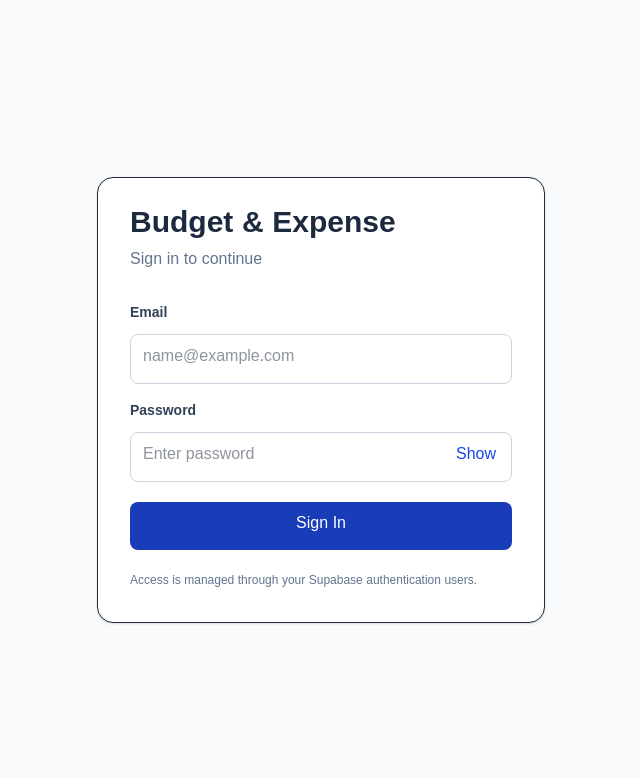
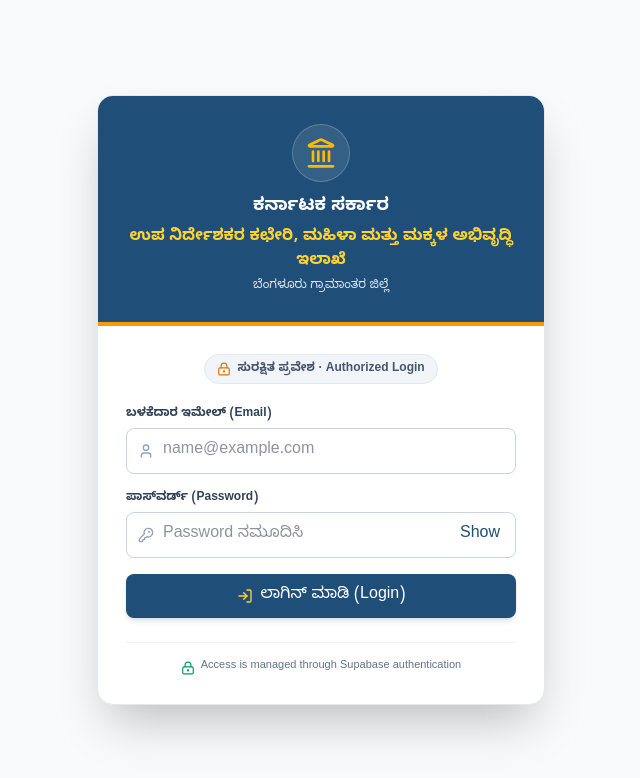
Before and after one commit to manoharbksagar/budget-dashboard, a Next.js app: page /login in a window 1280 px wide. Shown: the top 778 px of the page, without its empty margins (319-959 px from the left). Built offline with nearby package versions, Linux system fonts and the light colour scheme; no server answers.

Commit message:
Redesign login page in government dashboard style

```diff
--- a/app/login/page.tsx
+++ b/app/login/page.tsx
@@ -1,6 +1,17 @@
 'use client'
 
-import { FormEvent, useEffect, useState } from 'react'
+import {
+  FormEvent,
+  useEffect,
+  useState,
+} from 'react'
+import {
+  KeyRound,
+  Landmark,
+  LockKeyhole,
+  LogIn,
+  User,
+} from 'lucide-react'
 import { createClient } from '@/lib/supabase/client'
 
 export default function LoginPage() {
@@ -8,8 +19,10 @@ export default function LoginPage() {
 
   const [email, setEmail] = useState('')
   const [password, setPassword] = useState('')
-  const [showPassword, setShowPassword] = useState(false)
-  const [loading, setLoading] = useState(false)
+  const [showPassword, setShowPassword] =
+    useState(false)
+  const [loading, setLoading] =
+    useState(false)
   const [errorMessage, setErrorMessage] =
     useState('')
 
@@ -22,10 +35,7 @@ export default function LoginPage() {
 
       const claims = claimsData?.claims
 
-      if (
-        mounted &&
-        claims
-      ) {
+      if (mounted && claims) {
         window.location.replace(
           '/dashboard'
         )
@@ -43,19 +53,18 @@ export default function LoginPage() {
     event: FormEvent<HTMLFormElement>
   ) {
     event.preventDefault()
-
     setErrorMessage('')
 
     if (!email.trim()) {
       setErrorMessage(
-        'Enter your email address.'
+        'ಇಮೇಲ್ ವಿಳಾಸವನ್ನು ನಮೂದಿಸಿ.'
       )
       return
     }
 
     if (!password) {
       setErrorMessage(
-        'Enter your password.'
+        'ಪಾಸ್‌ವರ್ಡ್ ನಮೂದಿಸಿ.'
       )
       return
     }
@@ -63,9 +72,8 @@ export default function LoginPage() {
     setLoading(true)
 
     try {
-      const {
-        error,
-      } = await supabase.auth.signInWithPassword({
+      const { error } =
+        await supabase.auth.signInWithPassword({
           email: email.trim(),
           password,
         })
@@ -74,17 +82,13 @@ export default function LoginPage() {
         throw error
       }
 
-      /*
-       * Full navigation lets Next.js Proxy receive
-       * the newly established Supabase auth cookies.
-       */
       window.location.replace(
         '/dashboard'
       )
     } catch (error: any) {
       setErrorMessage(
         error?.message ||
-          'Unable to sign in.'
+          'ಲಾಗಿನ್ ಮಾಡಲು ಸಾಧ್ಯವಾಗಲಿಲ್ಲ.'
       )
     } finally {
       setLoading(false)
@@ -92,55 +96,76 @@ export default function LoginPage() {
   }
 
   return (
-    <main className="min-h-screen bg-slate-50 flex items-center justify-center p-6">
+    <main className="min-h-screen bg-slate-50 flex items-center justify-center p-4 sm:p-6">
       <div className="w-full max-w-md">
-        <div className="bg-white border rounded-2xl shadow-sm p-8">
-          <div className="mb-8">
-            <h1 className="text-3xl font-bold text-slate-800">
-              Budget & Expense
+        <div className="bg-white rounded-2xl shadow-2xl border border-slate-200 overflow-hidden">
+          <div className="bg-[#1F4E79] text-white p-6 sm:p-7 text-center border-b-4 border-amber-500">
+            <div className="inline-flex bg-white/10 p-3 rounded-full mb-3 border border-white/20">
+              <Landmark className="w-8 h-8 text-amber-400" />
+            </div>
+
+            <h2 className="text-lg font-bold">
+              ಕರ್ನಾಟಕ ಸರ್ಕಾರ
+            </h2>
+
+            <h1 className="text-sm sm:text-base font-bold text-amber-300 mt-1">
+              ಉಪ ನಿರ್ದೇಶಕರ ಕಛೇರಿ,
+              ಮಹಿಳಾ ಮತ್ತು ಮಕ್ಕಳ ಅಭಿವೃದ್ಧಿ ಇಲಾಖೆ
             </h1>
 
-            <p className="text-slate-500 mt-1">
-              Sign in to continue
+            <p className="text-xs text-slate-200 mt-1">
+              ಬೆಂಗಳೂರು ಗ್ರಾಮಾಂತರ ಜಿಲ್ಲೆ
             </p>
           </div>
 
+          <div className="p-6 sm:p-7">
+            <div className="text-center mb-5">
+              <span className="inline-flex items-center gap-1.5 text-xs font-semibold text-slate-600 bg-slate-100 px-3 py-1.5 rounded-full border border-slate-200">
+                <LockKeyhole className="w-3.5 h-3.5 text-amber-600" />
+                ಸುರಕ್ಷಿತ ಪ್ರವೇಶ · Authorized Login
+              </span>
+            </div>
+
             {errorMessage && (
-            <div className="border border-red-200 bg-red-50 text-red-700 rounded-lg p-3 mb-5 text-sm">
+              <div className="border border-red-200 bg-red-50 text-red-700 rounded-lg p-3 mb-5 text-xs font-semibold text-center">
                 {errorMessage}
               </div>
             )}
 
             <form
               onSubmit={handleSubmit}
-            className="space-y-5"
+              className="space-y-4"
             >
               <div>
-              <label className="block text-sm font-semibold text-slate-700 mb-2">
-                Email
+                <label className="block text-xs font-bold text-slate-700 mb-1.5">
+                  ಬಳಕೆದಾರ ಇಮೇಲ್ (Email)
                 </label>
+
+                <div className="relative">
+                  <User className="absolute left-3 top-1/2 -translate-y-1/2 w-4 h-4 text-slate-400" />
 
                   <input
                     type="email"
                     autoComplete="email"
                     value={email}
                     onChange={(e) =>
-                  setEmail(
-                    e.target.value
-                  )
+                      setEmail(e.target.value)
                     }
                     placeholder="name@example.com"
                     disabled={loading}
-                className="border border-slate-300 p-3 rounded-lg w-full focus:outline-none focus:ring-2 focus:ring-blue-200 focus:border-blue-600"
+                    className="w-full text-sm pl-9 pr-3 py-2.5 rounded-lg border border-slate-300 focus:ring-2 focus:ring-blue-200 outline-none font-semibold disabled:bg-slate-50"
                   />
+                </div>
               </div>
 
               <div>
-              <label className="block text-sm font-semibold text-slate-700 mb-2">
-                Password
+                <label className="block text-xs font-bold text-slate-700 mb-1.5">
+                  ಪಾಸ್‌ವರ್ಡ್ (Password)
                 </label>
 
                 <div className="relative">
+                  <KeyRound className="absolute left-3 top-1/2 -translate-y-1/2 w-4 h-4 text-slate-400" />
+
                   <input
                     type={
                       showPassword
@@ -150,25 +175,22 @@ export default function LoginPage() {
                     autoComplete="current-password"
                     value={password}
                     onChange={(e) =>
-                    setPassword(
-                      e.target.value
-                    )
+                      setPassword(e.target.value)
                     }
-                  placeholder="Enter password"
+                    placeholder="Password ನಮೂದಿಸಿ"
                     disabled={loading}
-                  className="border border-slate-300 p-3 pr-20 rounded-lg w-full focus:outline-none focus:ring-2 focus:ring-blue-200 focus:border-blue-600"
+                    className="w-full text-sm pl-9 pr-16 py-2.5 rounded-lg border border-slate-300 focus:ring-2 focus:ring-blue-200 outline-none font-semibold disabled:bg-slate-50"
                   />
 
                   <button
                     type="button"
                     onClick={() =>
                       setShowPassword(
-                      (value) =>
-                        !value
+                        (value) => !value
                       )
                     }
                     disabled={loading}
-                  className="absolute right-2 top-1/2 -translate-y-1/2 text-sm text-blue-700 px-2 py-1"
+                    className="absolute right-2 top-1/2 -translate-y-1/2 text-xs font-semibold text-[#1F4E79] px-2 py-1"
                   >
                     {showPassword
                       ? 'Hide'
@@ -180,18 +202,22 @@ export default function LoginPage() {
               <button
                 type="submit"
                 disabled={loading}
-              className="w-full bg-blue-800 hover:bg-blue-900 text-white px-4 py-3 rounded-lg font-semibold disabled:opacity-50 disabled:cursor-not-allowed"
+                className="w-full py-2.5 bg-[#1F4E79] hover:bg-[#163858] text-white font-bold text-sm rounded-lg shadow-md transition flex items-center justify-center gap-2 disabled:opacity-50 disabled:cursor-not-allowed"
               >
+                <LogIn className="w-4 h-4 text-amber-300" />
                 {loading
-                ? 'Signing in...'
-                : 'Sign In'}
+                  ? 'ಲಾಗಿನ್ ಆಗುತ್ತಿದೆ...'
+                  : 'ಲಾಗಿನ್ ಮಾಡಿ (Login)'}
               </button>
             </form>
 
-          <p className="text-xs text-slate-500 mt-6">
-            Access is managed through your Supabase
-            authentication users.
+            <div className="mt-6 pt-4 border-t border-slate-100 text-center">
+              <p className="text-[11px] text-slate-500 flex items-center justify-center gap-1.5">
+                <LockKeyhole className="w-3.5 h-3.5 text-emerald-600" />
+                Access is managed through Supabase authentication
               </p>
+            </div>
+          </div>
         </div>
       </div>
     </main>
```
Lines whose indentation alone changed are shown as unchanged.
